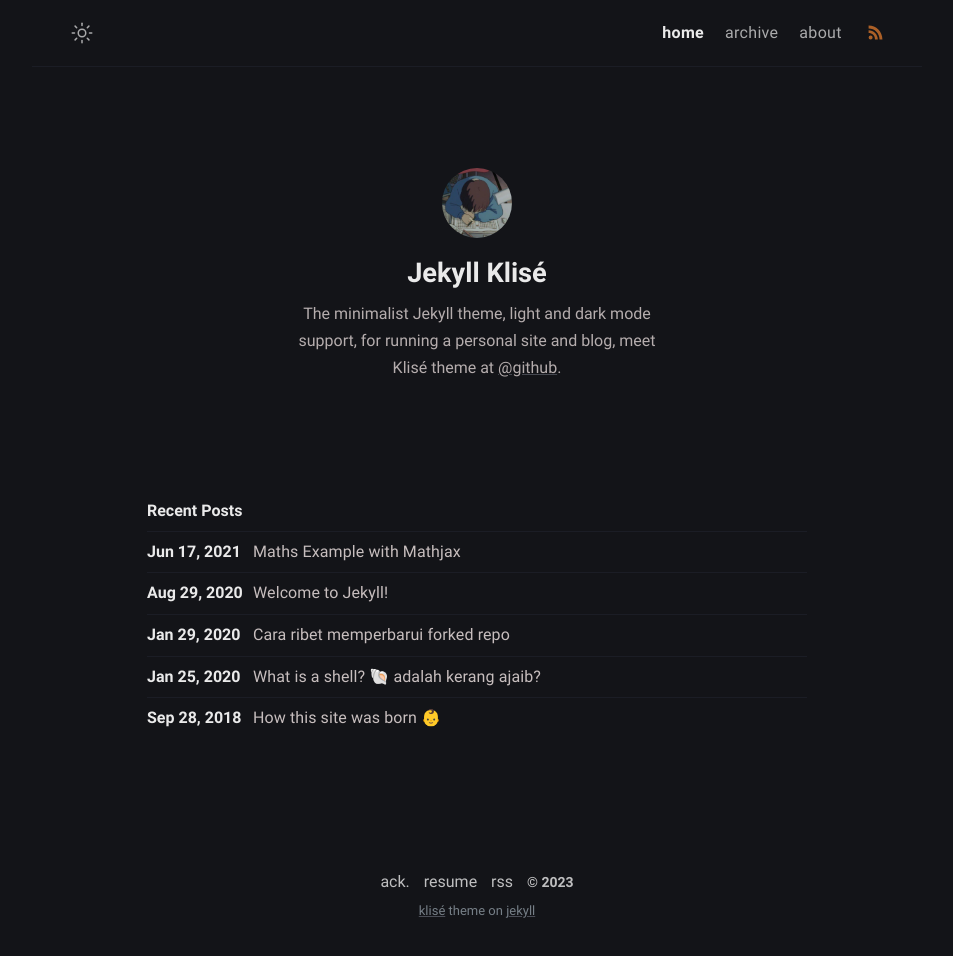
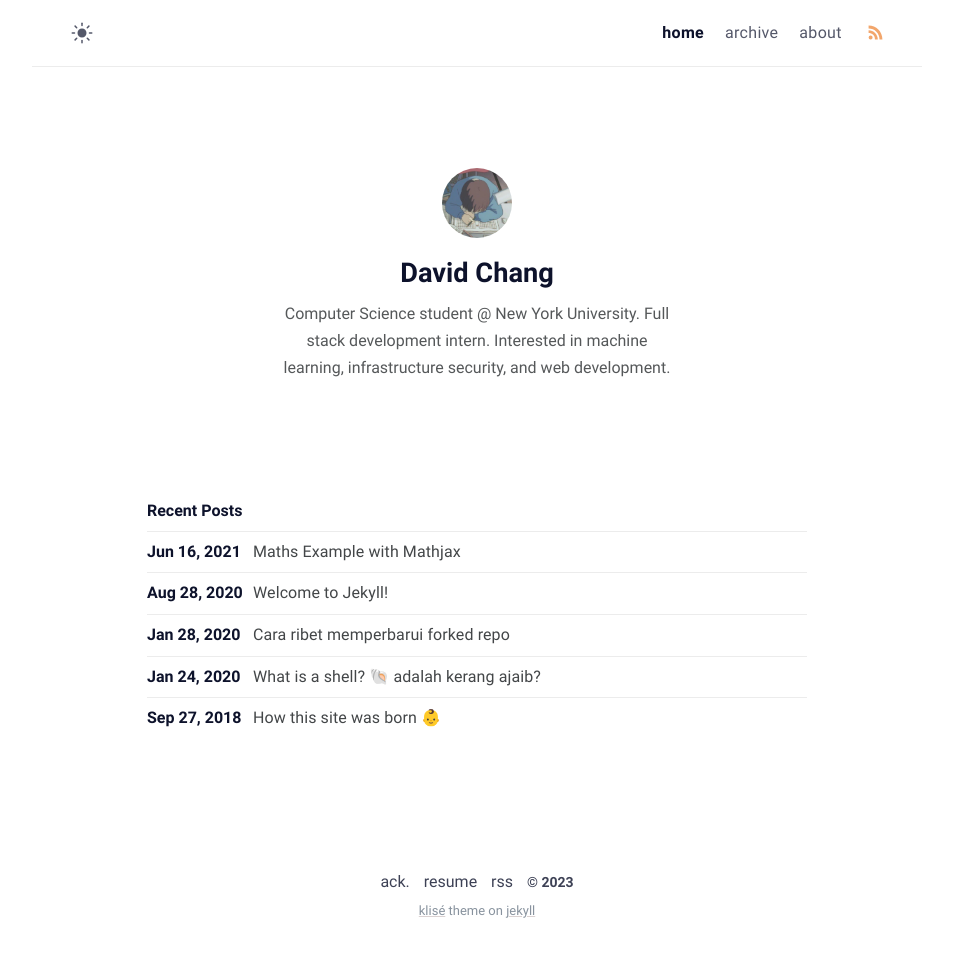
Before and after one commit to davidchiii/davidchiii.github.io, a Jekyll site: the page built from index.md, in a window 1280 px wide. Shown: the whole page, without its empty margins (163-1116 px from the left). Built offline with Jekyll 4.4.1, drawn with Linux system fonts in a browser that asks for light colours.

Commit message:
FIX config

```diff
--- a/_config.yml
+++ b/_config.yml
@@ -1,29 +1,27 @@
 # Site settings
-title: Klise Theme # site title
+title: David - Blog # site title
 description: >- # site description
-  He's writing in Bahasa about web technology and experience as a journal
-  for documentation things that he learned, meet him <a href="https://github.com/piharpi" target="_blank" rel="noopener">@github</a>.
+  Blog of David Chang.
 lang: en-US # default lang
-timezone: Asia/Jakarta # set your timezone
-image: assets/img/ogp.png # This image used for Open Graph more info https://ogp.me/
-repo: https://github.com/piharpi/jekyll-klise # site repo [optional]
-mode: dark # default theme "dark" | "light"
+timezone: America/New_York # set your timezone
+image: assets/img/lab.png # This image used for Open Graph more info https://ogp.me/
+repo: https://github.com/davidchiii/davidchiii.github.io # site repo [optional]
+mode: light # default theme "dark" | "light"
 
 # Profile settings
 author:
-  name: Jekyll Klisé # author name
+  name: David Chang # author name
   bio: >- # tell to the world
-    The minimalist Jekyll theme, light and dark mode support, for running a personal site and blog,
-    meet Klisé theme at <a href="https://github.com/piharpi/jekyll-klise" target="_blank" rel="noopener">@github</a>.
-  username: username # general username
-  github: github_username # github username
+    Computer Science student @ New York University. Full stack development intern. Interested in machine learning, infrastructure security, and web development.
+  username: davidchiii # general username
+  github: davidchiii # github username
   twitter: twitter_username # twitter username
   facebook: facebook_username # facebook username
-  email: your-email@email.com # email adress
+  email: changdavid52@gmail.com # email adress
   avatar: /assets/img/avatar.jpg # change with your own avatar
 
 # URL settings
-url: "https://klise.now.sh" #
+url: "davidchiii.github.io" #
 baseurl:
 permalink: /:title/
 google_analytics: # leave it blank if not wish
@@ -75,13 +73,8 @@ exclude:
   - CNAME
   - Gemfile
   - Gemfile.lock
-  - LICENSE
-  - CHANGELOG.md
   - README.md
   - node_modules
-  - CODE_OF_CONDUCT.md
-  - CONTRIBUTING.md
-  - lighthouse.png
   - klise-*.gem
   - klise.gemspec
 
```
Also changed, not shown: 2 other files.
